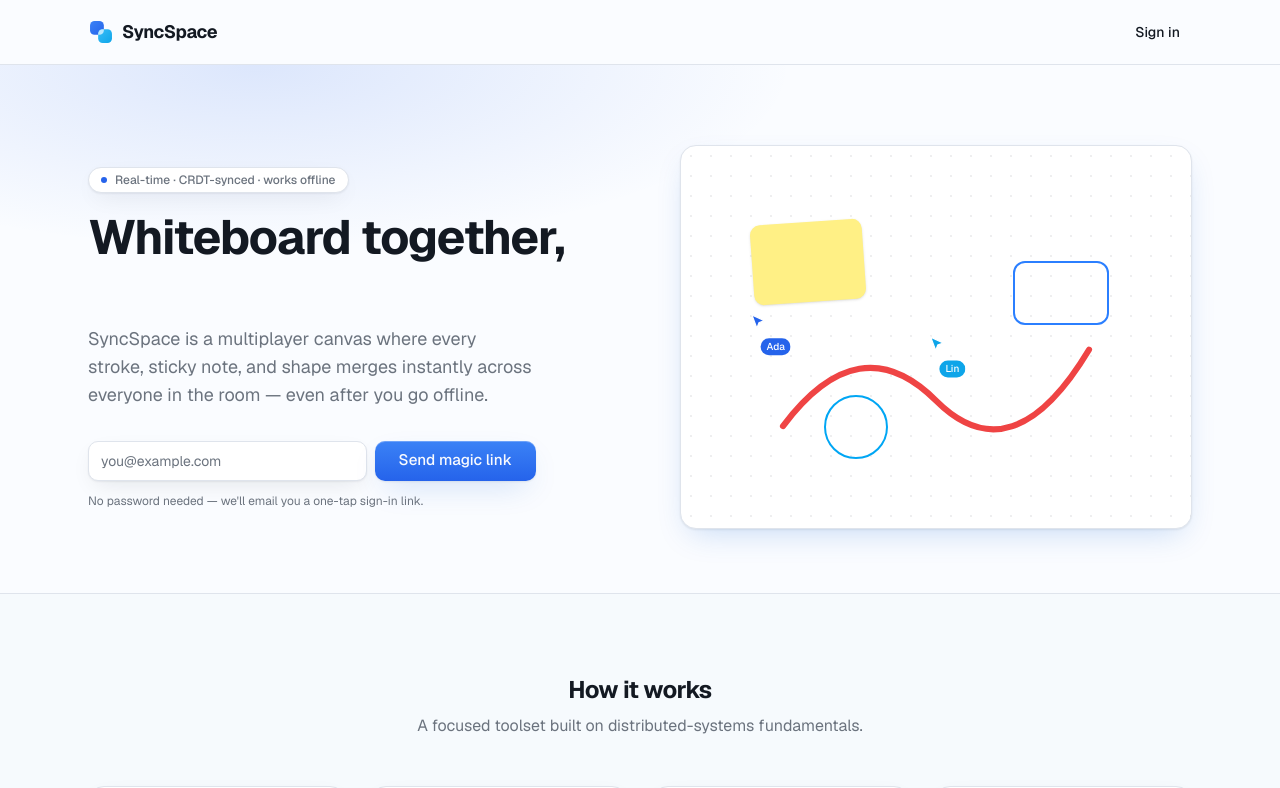
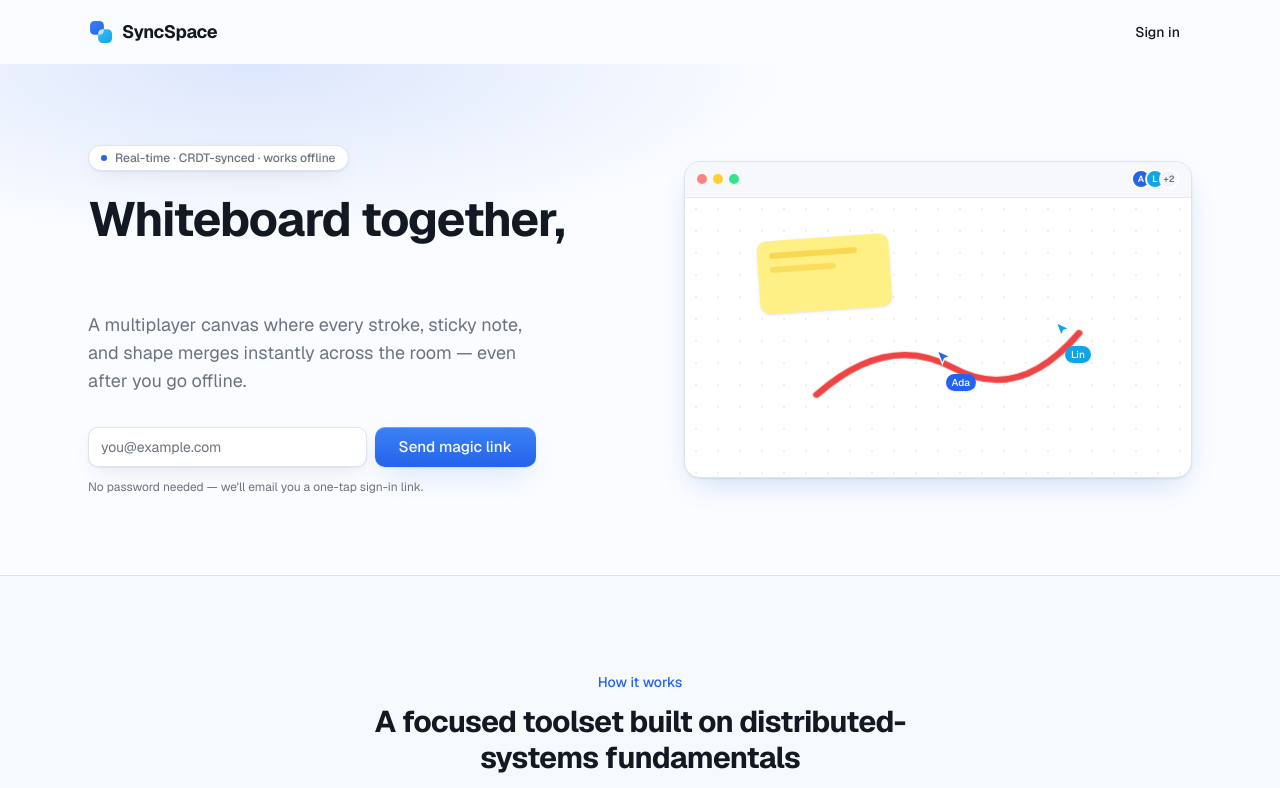
Before and after one commit to hatimpiplodwala/SyncSpace, a Next.js app: page / in a window 1280 px wide. Shown: the top 788 px of the page. Built offline with nearby package versions, Linux system fonts and the light colour scheme; no server answers.

Commit message:
redesign landing page with self-drawing demo and remove header dividers

```diff
--- a/src/app/layout.tsx
+++ b/src/app/layout.tsx
@@ -27,8 +27,12 @@ export default function RootLayout({
     <html
       lang="en"
       className={`${geistSans.variable} ${geistMono.variable} h-full antialiased`}
+      suppressHydrationWarning
     >
-      <body className="flex min-h-full flex-col bg-background text-foreground">
+      <body
+        className="flex min-h-full flex-col bg-background text-foreground"
+        suppressHydrationWarning
+      >
         {children}
       </body>
     </html>
--- a/src/app/page.tsx
+++ b/src/app/page.tsx
@@ -36,7 +36,7 @@ export default async function HomePage() {
 
   return (
     <main className="flex-1">
-      <header className="border-b border-border">
+      <header>
         <div className="mx-auto flex max-w-5xl items-center justify-between px-6 py-4">
           <LogoWordmark />
           <UserMenu
@@ -86,7 +86,7 @@ export default async function HomePage() {
 function Landing() {
   return (
     <main className="flex-1">
-      <header className="border-b border-border">
+      <header>
         <div className="mx-auto flex max-w-6xl items-center justify-between px-6 py-4">
           <LogoWordmark />
           <Button asChild variant="ghost" size="sm">
--- a/src/app/r/[roomId]/page.tsx
+++ b/src/app/r/[roomId]/page.tsx
@@ -115,7 +115,7 @@ export default async function RoomPage({
 
   return (
     <main className="flex h-[100dvh] flex-col overflow-hidden overscroll-none">
-      <header className="z-30 flex items-center justify-between gap-3 border-b border-border px-4 py-3 sm:px-6">
+      <header className="z-30 flex items-center justify-between gap-3 bg-background px-4 py-4 shadow-[var(--shadow-soft)] sm:px-6">
         <div className="flex min-w-0 items-center gap-3">
           <Link
             href="/"
--- a/src/components/marketing/FeatureGrid.tsx
+++ b/src/components/marketing/FeatureGrid.tsx
@@ -22,14 +22,12 @@ const features = [
 export function FeatureGrid() {
   return (
     <section className="border-t border-border bg-secondary/40">
-      <div className="mx-auto max-w-6xl px-6 py-20">
-        <h2 className="text-center text-2xl font-bold tracking-tight text-foreground">
-          How it works
+      <div className="mx-auto max-w-5xl px-6 py-24">
+        <p className="text-center text-sm font-medium text-primary">How it works</p>
+        <h2 className="mx-auto mt-3 max-w-xl text-center text-3xl font-bold tracking-tight text-foreground">
+          A focused toolset built on distributed-systems fundamentals
         </h2>
-        <p className="mx-auto mt-2 max-w-xl text-center text-muted-foreground">
-          A focused toolset built on distributed-systems fundamentals.
-        </p>
-        <div className="mt-12 grid gap-6 sm:grid-cols-2 lg:grid-cols-4">
+        <div className="mt-14 grid gap-5 sm:grid-cols-2 lg:grid-cols-4">
           {features.map((f) => (
             <Card
               key={f.title}
--- a/src/components/marketing/Hero.tsx
+++ b/src/components/marketing/Hero.tsx
@@ -14,7 +14,9 @@ export function Hero() {
             "radial-gradient(60% 50% at 20% 0%, color-mix(in oklab, var(--primary) 14%, transparent), transparent 70%)",
         }}
       />
-      <div className="mx-auto grid max-w-6xl gap-12 px-6 pt-20 pb-16 lg:grid-cols-2 lg:items-center lg:gap-8">
+
+      <div className="mx-auto grid max-w-6xl gap-12 px-6 pt-20 pb-20 lg:grid-cols-2 lg:items-center lg:gap-10">
+        {/* Content — left */}
         <div>
           <Badge
             variant="outline"
@@ -23,22 +25,22 @@ export function Hero() {
             <span className="size-1.5 rounded-full bg-primary" />
             Real-time · CRDT-synced · works offline
           </Badge>
-          <h1 className="mt-5 text-4xl font-bold tracking-tight text-foreground sm:text-5xl">
-            Whiteboard together,
-            <br />
+          <h1 className="mt-6 text-4xl font-bold tracking-tight text-foreground sm:text-5xl">
+            Whiteboard together,{" "}
             <span className="bg-[var(--gradient-brand)] bg-clip-text text-transparent">
               in real time.
             </span>
           </h1>
-          <p className="mt-4 max-w-md text-lg text-muted-foreground">
-            SyncSpace is a multiplayer canvas where every stroke, sticky note,
-            and shape merges instantly across everyone in the room — even after
-            you go offline.
+          <p className="mt-5 max-w-md text-lg text-muted-foreground">
+            A multiplayer canvas where every stroke, sticky note, and shape
+            merges instantly across the room — even after you go offline.
           </p>
           <div className="mt-8 max-w-md">
             <AuthForm />
           </div>
         </div>
+
+        {/* Live demo — right */}
         <div className="lg:pl-6">
           <LiveDemo />
         </div>
--- a/src/components/marketing/LiveDemo.tsx
+++ b/src/components/marketing/LiveDemo.tsx
@@ -1,57 +1,125 @@
-// Decorative CSS-animated canvas preview: two cursors drifting over a few shapes.
+// Self-drawing canvas demo: cursors glide in and place a sticky note, a freehand
+// stroke, and a shape on a loop — a calm impression of live collaboration.
+// Pure CSS/SVG, server-rendered, and disabled under prefers-reduced-motion.
 
 export function LiveDemo() {
   return (
-    <div className="relative aspect-[4/3] w-full overflow-hidden rounded-2xl border border-border bg-card shadow-[var(--shadow-glossy)]">
-      {/* dotted canvas backdrop */}
+    <div className="relative aspect-[16/10] w-full overflow-hidden rounded-2xl border border-border bg-card shadow-[var(--shadow-glossy)]">
+      {/* window chrome */}
+      <div className="absolute inset-x-0 top-0 z-20 flex h-9 items-center justify-between border-b border-border/70 bg-secondary/60 px-3 backdrop-blur">
+        <div className="flex items-center gap-1.5">
+          <span className="size-2.5 rounded-full bg-red-400/80" />
+          <span className="size-2.5 rounded-full bg-yellow-400/80" />
+          <span className="size-2.5 rounded-full bg-green-400/80" />
+        </div>
+        <div className="flex -space-x-1.5">
+          <Avatar color="#2563eb" letter="A" />
+          <Avatar color="#0ea5e9" letter="L" />
+          <span className="grid size-5 place-items-center rounded-full border-2 border-card bg-muted text-[9px] font-semibold text-muted-foreground">
+            +2
+          </span>
+        </div>
+      </div>
+
+      {/* canvas surface */}
+      <div className="absolute inset-0 top-9">
+        {/* dotted backdrop */}
         <div
           className="absolute inset-0"
           style={{
             backgroundImage:
               "radial-gradient(circle, color-mix(in oklab, var(--foreground) 7%, transparent) 1px, transparent 1px)",
-          backgroundSize: "20px 20px",
+            backgroundSize: "22px 22px",
           }}
         />
 
-      {/* shapes */}
-      <div className="absolute left-[14%] top-[20%] h-20 w-28 rotate-[-4deg] rounded-md bg-yellow-200 shadow-sm" />
-      <div className="absolute right-[16%] top-[30%] h-16 w-24 rounded-lg border-2 border-blue-500" />
-      <div className="absolute bottom-[18%] left-[28%] h-16 w-16 rounded-full border-2 border-sky-500" />
+        {/* sticky note — placed by Ada */}
+        <div
+          className="demo-el absolute left-[14%] top-[16%] h-[26%] w-[26%] rounded-md bg-yellow-200 shadow-sm [animation:demoSticky_9s_ease-in-out_infinite]"
+          style={{ transformOrigin: "top left" }}
+        >
+          <div className="mt-3 ml-3 h-1.5 w-2/3 rounded-full bg-yellow-500/40" />
+          <div className="mt-2 ml-3 h-1.5 w-1/2 rounded-full bg-yellow-500/30" />
+        </div>
 
+        {/* freehand stroke — drawn by Lin */}
         <svg
           className="absolute inset-0 h-full w-full"
-        viewBox="0 0 100 75"
+          viewBox="0 0 100 62.5"
           preserveAspectRatio="none"
           aria-hidden="true"
         >
           <path
-          d="M20 55 Q35 35 50 50 T80 40"
+            className="demo-stroke [animation:demoDraw_9s_ease-in-out_infinite]"
+            d="M26 44 Q40 30 53 38 T78 30"
+            pathLength={1}
             fill="none"
             stroke="#ef4444"
-          strokeWidth="1.2"
+            strokeWidth={1.4}
             strokeLinecap="round"
+            strokeDasharray={1}
           />
         </svg>
 
+        {/* shape — pops in */}
+        <div className="demo-el absolute bottom-[16%] left-[40%] aspect-square w-[16%] rounded-full border-2 border-sky-500 [animation:demoPop_9s_ease-in-out_infinite]" />
+
         {/* roving cursors */}
-      <Cursor className="animate-[demoA_7s_ease-in-out_infinite]" color="#2563eb" name="Ada" />
-      <Cursor className="animate-[demoB_9s_ease-in-out_infinite]" color="#0ea5e9" name="Lin" />
+        <Cursor className="[animation:demoCursorA_9s_ease-in-out_infinite]" color="#2563eb" name="Ada" />
+        <Cursor className="[animation:demoCursorB_9s_ease-in-out_infinite]" color="#0ea5e9" name="Lin" />
+      </div>
 
       <style>{`
-        @keyframes demoA {
-          0%   { transform: translate(20px, 140px); }
-          30%  { transform: translate(150px, 60px); }
-          60%  { transform: translate(90px, 180px); }
-          100% { transform: translate(20px, 140px); }
+        @keyframes demoSticky {
+          0%, 8%   { opacity: 0; transform: scale(0.8) rotate(-4deg); }
+          15%      { opacity: 1; transform: scale(1) rotate(-4deg); }
+          92%      { opacity: 1; transform: scale(1) rotate(-4deg); }
+          100%     { opacity: 0; transform: scale(1) rotate(-4deg); }
         }
-        @keyframes demoB {
-          0%   { transform: translate(260px, 60px); }
-          35%  { transform: translate(120px, 150px); }
-          70%  { transform: translate(280px, 200px); }
-          100% { transform: translate(260px, 60px); }
+        @keyframes demoDraw {
+          0%, 32%  { stroke-dashoffset: 1; opacity: 1; }
+          52%      { stroke-dashoffset: 0; }
+          92%      { stroke-dashoffset: 0; opacity: 1; }
+          100%     { stroke-dashoffset: 0; opacity: 0; }
+        }
+        @keyframes demoPop {
+          0%, 60%  { opacity: 0; transform: scale(0.4); }
+          68%      { opacity: 1; transform: scale(1.12); }
+          74%      { transform: scale(1); }
+          92%      { opacity: 1; }
+          100%     { opacity: 0; transform: scale(1); }
+        }
+        @keyframes demoCursorA {
+          0%   { left: 6%;  top: 78%; }
+          15%  { left: 22%; top: 24%; }
+          45%  { left: 58%; top: 42%; }
+          68%  { left: 46%; top: 62%; }
+          100% { left: 6%;  top: 78%; }
+        }
+        @keyframes demoCursorB {
+          0%   { left: 88%; top: 14%; }
+          32%  { left: 26%; top: 70%; }
+          52%  { left: 78%; top: 48%; }
+          74%  { left: 56%; top: 36%; }
+          100% { left: 88%; top: 14%; }
+        }
+        @media (prefers-reduced-motion: reduce) {
+          .demo-el { opacity: 1 !important; transform: none !important; animation: none !important; }
+          .demo-stroke { stroke-dashoffset: 0 !important; opacity: 1 !important; animation: none !important; }
         }
       `}</style>
     </div>
+  );
+}
+
+function Avatar({ color, letter }: { color: string; letter: string }) {
+  return (
+    <span
+      className="grid size-5 place-items-center rounded-full border-2 border-card text-[9px] font-semibold text-white"
+      style={{ backgroundColor: color }}
+    >
+      {letter}
+    </span>
   );
 }
 
@@ -65,17 +133,12 @@ function Cursor({
   name: string;
 }) {
   return (
-    <div className={`absolute left-0 top-0 ${className}`}>
+    <div className={`pointer-events-none absolute z-10 -translate-x-1 -translate-y-1 ${className}`}>
       <svg width="20" height="20" viewBox="0 0 24 24" fill="none">
-        <path
-          d="M4 2l6 16 2.5-6.5L19 9 4 2z"
-          fill={color}
-          stroke="white"
-          strokeWidth="1.5"
-        />
+        <path d="M4 2l6 16 2.5-6.5L19 9 4 2z" fill={color} stroke="white" strokeWidth="1.5" />
       </svg>
       <span
-        className="ml-3 rounded-md px-1.5 py-0.5 text-[10px] font-medium text-white"
+        className="ml-3 rounded-md px-1.5 py-0.5 text-[10px] font-medium text-white shadow-sm"
         style={{ backgroundColor: color }}
       >
         {name}
```
Lines whose indentation alone changed are shown as unchanged.
